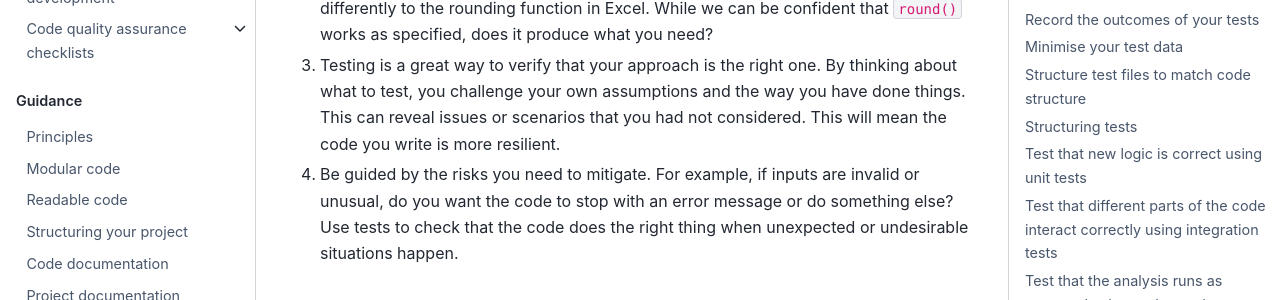
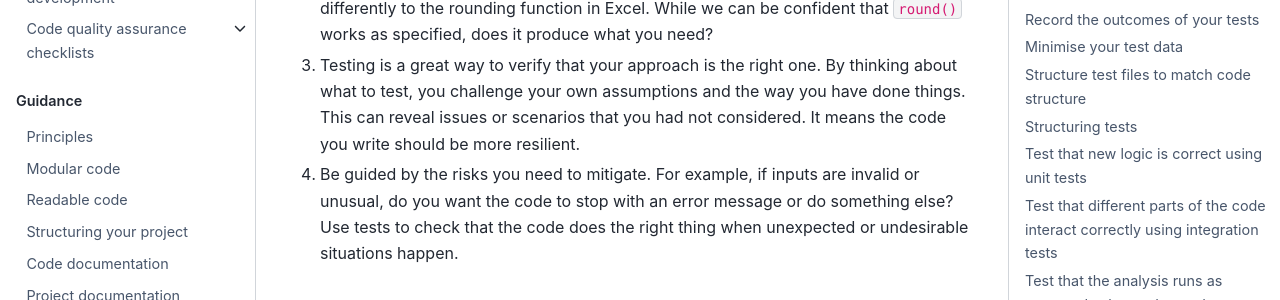
Before and after one commit to best-practice-and-impact/qa-of-code-guidance, a Jupyter Book: the page built from book/testing_code.md, in a window 1280 px wide and 900 px high, scrolled down 825 px. Shown: the part 205-505 px from the top of the window. Built offline with Jupyter Book 1.0.4 settings and Sphinx 7.4.7 and the Sphinx Book theme 1.1.4, drawn with Linux system fonts in a browser that asks for light colours.

Commit message:
Drafting changes on what to test in testing_code.md

```diff
--- a/book/testing_code.md
+++ b/book/testing_code.md
@@ -22,7 +22,7 @@ When you are developing your tests, here are some points to think about:
 
 1.  You don't need to test everything. It is usually reasonable to assume that third party functions and tools which are sufficiently quality assured (and you can verify this) work as intended.  For example, if you use R you would not expect to write tests to verify that simple arithmetic, base R or packages published on [CRAN](https://cran.r-project.org/) operate correctly, because there is already sufficient assurance. You may be less confident about very new functionality from third parties, or experimental tools. Here, you might decide you do need to do some extra validation.
 2. Think carefully about whether third party tools really do what is needed for your particular context.  For example, the base R `round()` function intentionally behaves differently to the rounding function in Excel. While we can be confident that `round()` works as specified, does it produce what you need?
-3. Testing is a great way to verify that your approach is the right one. By thinking about what to test, you challenge your own assumptions and the way you have done things. This can reveal issues or scenarios that you had not considered. This will mean the code you write is more resilient.
+3. Testing is a great way to verify that your approach is the right one. By thinking about what to test, you challenge your own assumptions and the way you have done things. This can reveal issues or scenarios that you had not considered. It means the code you write should be more resilient.
 4. Be guided by the risks you need to mitigate. For example, if inputs are invalid or unusual, do you want the code to stop with an error message or do something else? Use tests to check that the code does the right thing when unexpected or undesirable situations happen.
 
 ## How are tests structured?
```
